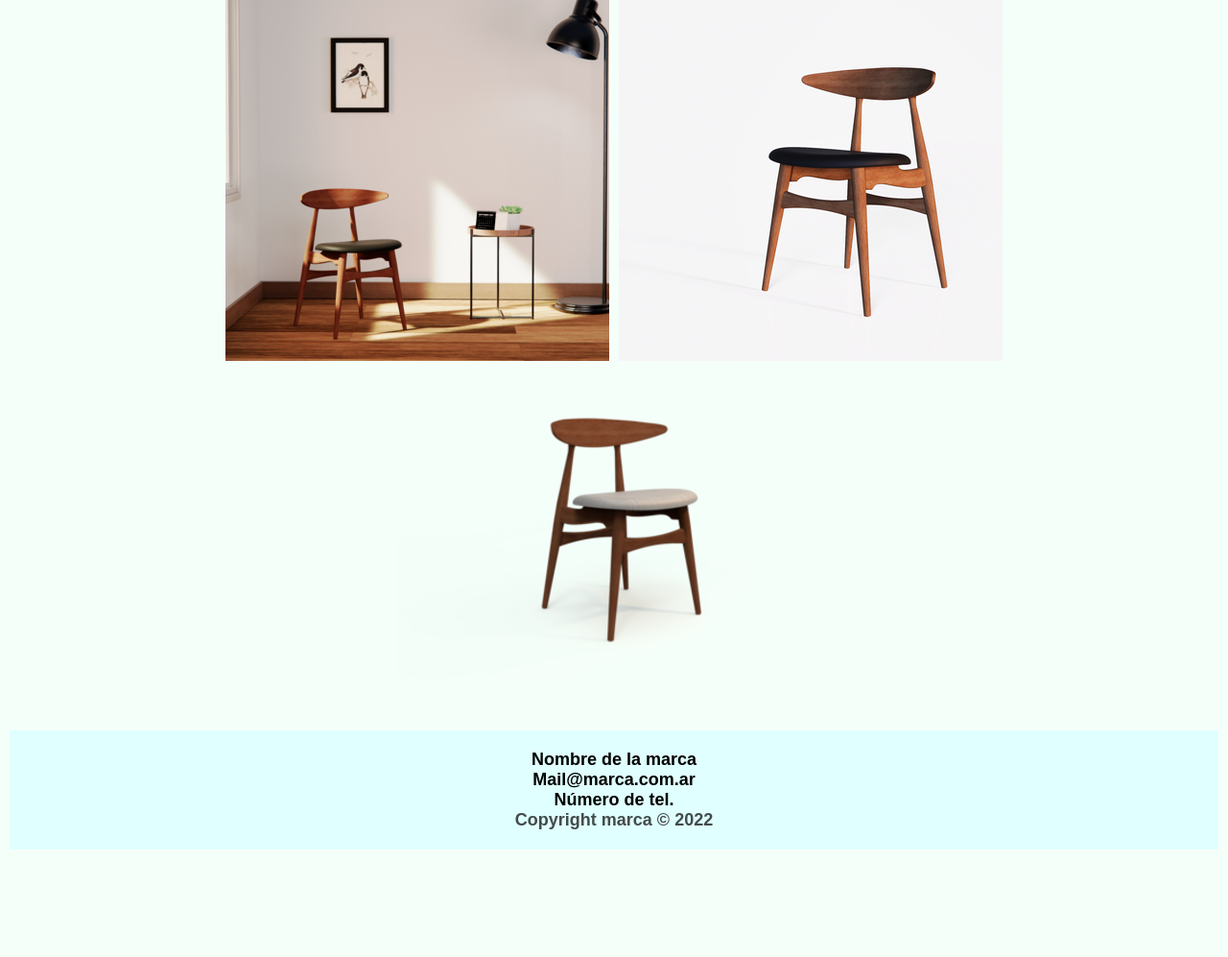
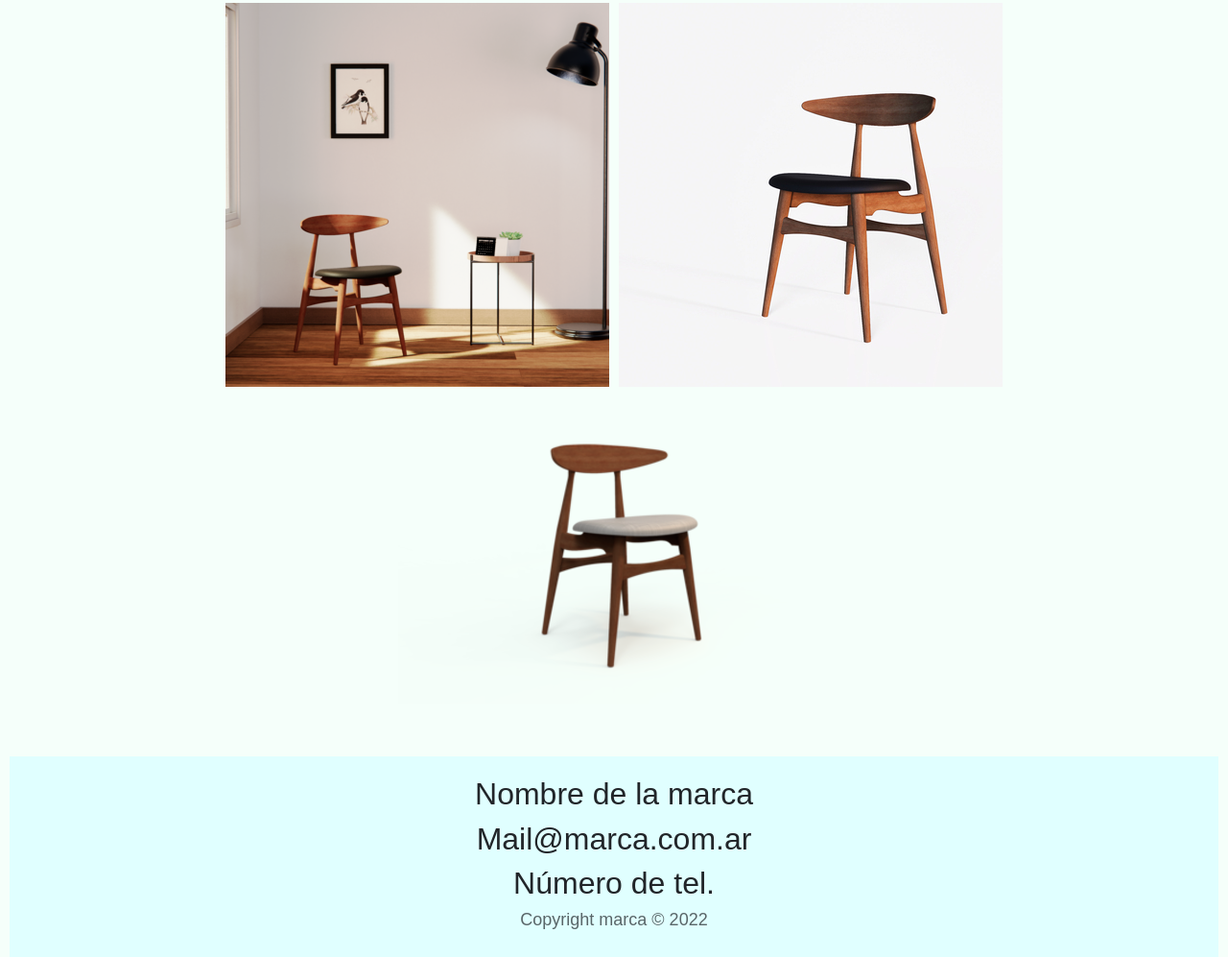
Before and after one commit to yunariel01/estudiodedise-o, a plain HTML site: page index.html in a window 1280 px wide. Shown: the part 1160-2157 px from the top of the page at 96% size. Before the commit the page ends 2045 px from the top, so only its background shows below. Drawn offline with nearby package versions, Linux system fonts and the light colour scheme.

Commit message:
desafiocinco

```diff
--- a/index.html
+++ b/index.html
@@ -3,6 +3,8 @@
 <head>
     <meta name="viewport" content="width=device-width, initial-scale=1.0">
     <title>Pryoecto Final</title>
+    <link rel="stylesheet" href="css/bootstrap.css">
+
     <link rel="stylesheet" href="style.css">
 </head>
 <body id="gridAreas">
@@ -40,12 +42,13 @@
         </section>
     </main>
 
-    <footer class="footerAnimado">
+    <footer class="container-fluid footerAnimado">
         <h2>Nombre de la marca</h2>
         <h2>Mail@marca.com.ar</h2>
         <h2>Número de tel.</h2>
         <h3>Copyright marca © 2022</h3>
     </footer>
 
+    <script src="https://cdn.jsdelivr.net/npm/bootstrap@5.1.3/dist/js/bootstrap.bundle.min.js" integrity="sha384-ka7Sk0Gln4gmtz2MlQnikT1wXgYsOg+OMhuP+IlRH9sENBO0LRn5q+8nbTov4+1p" crossorigin="anonymous"></script>
 </body>
 </html>
```
